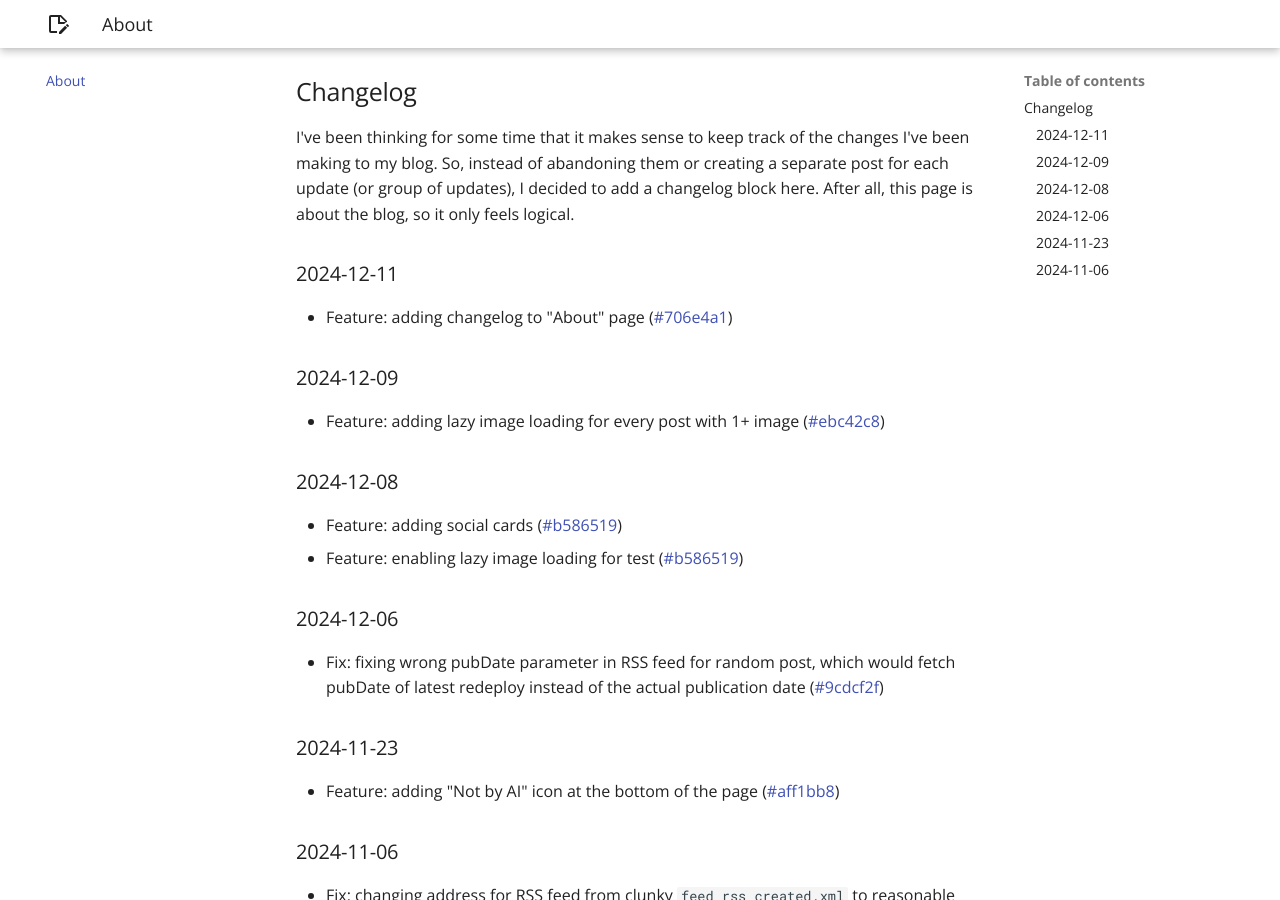
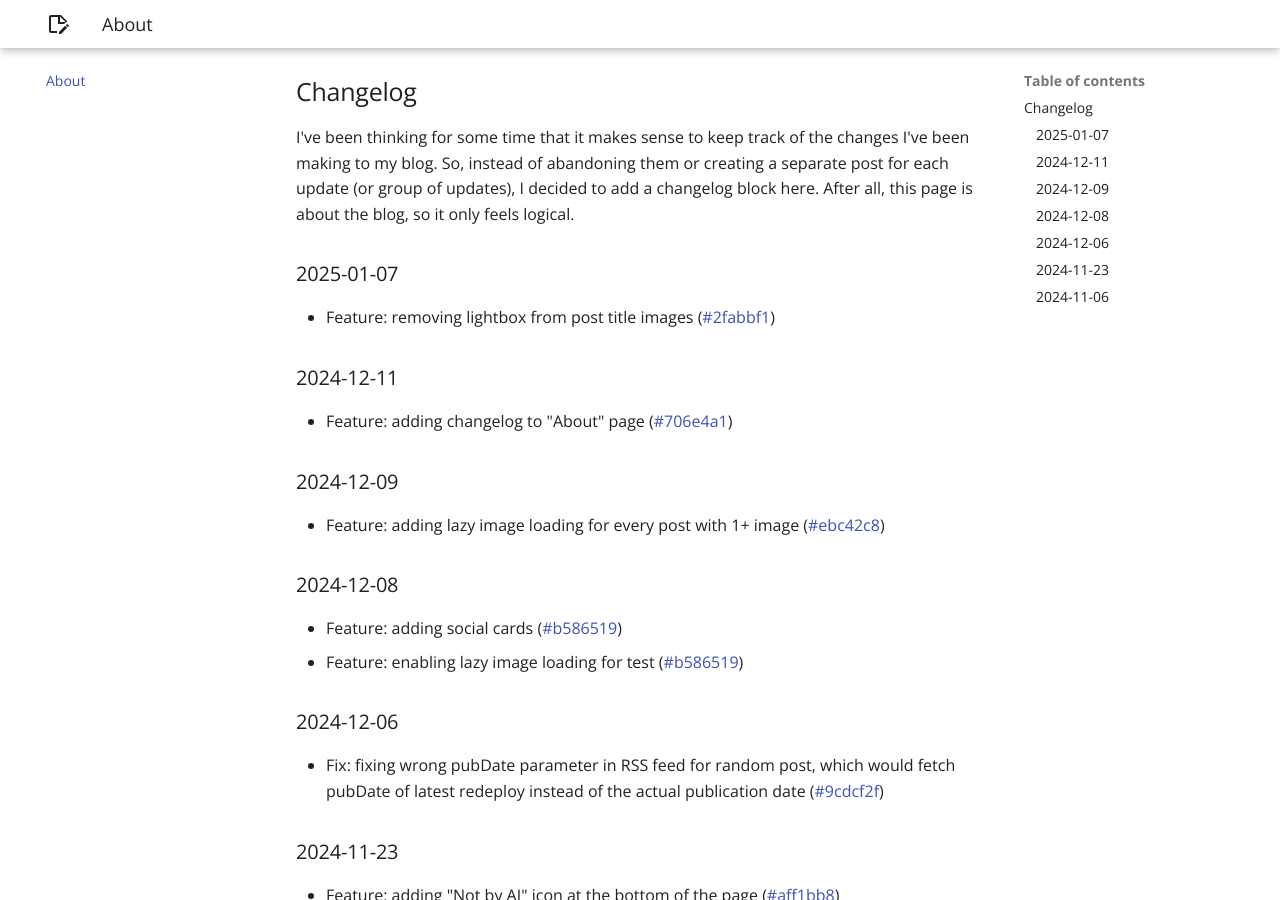
Before and after one commit to hatedabamboo/notes.hatedabamboo.me, an MkDocs documentation site: the page built from docs/about.md, in a window 1280 px wide and 900 px high, scrolled down 816 px. Built offline with MkDocs 1.6.1 and Material for MkDocs 9.7.7, drawn with Linux system fonts in a browser that asks for light colours.

Commit message:
Updated	 docs/about.md

```diff
--- a/docs/about.md
+++ b/docs/about.md
@@ -23,6 +23,10 @@ creating a separate post for each update (or group of updates), I decided to
 add a changelog block here. After all, this page is about the blog, so it
 only feels logical.
 
+### 2025-01-07
+
+* Feature: removing lightbox from post title images ([#2fabbf1](https://github.com/hatedabamboo/notes.hatedabamboo.me/commit/2fabbf11723be9b3cab33a2750308c04295f063b))
+
 ### 2024-12-11
 
 * Feature: adding changelog to "About" page ([#706e4a1](https://github.com/hatedabamboo/notes.hatedabamboo.me/commit/706e4a17a6dada66966db33c336908a016dc0078))
```
